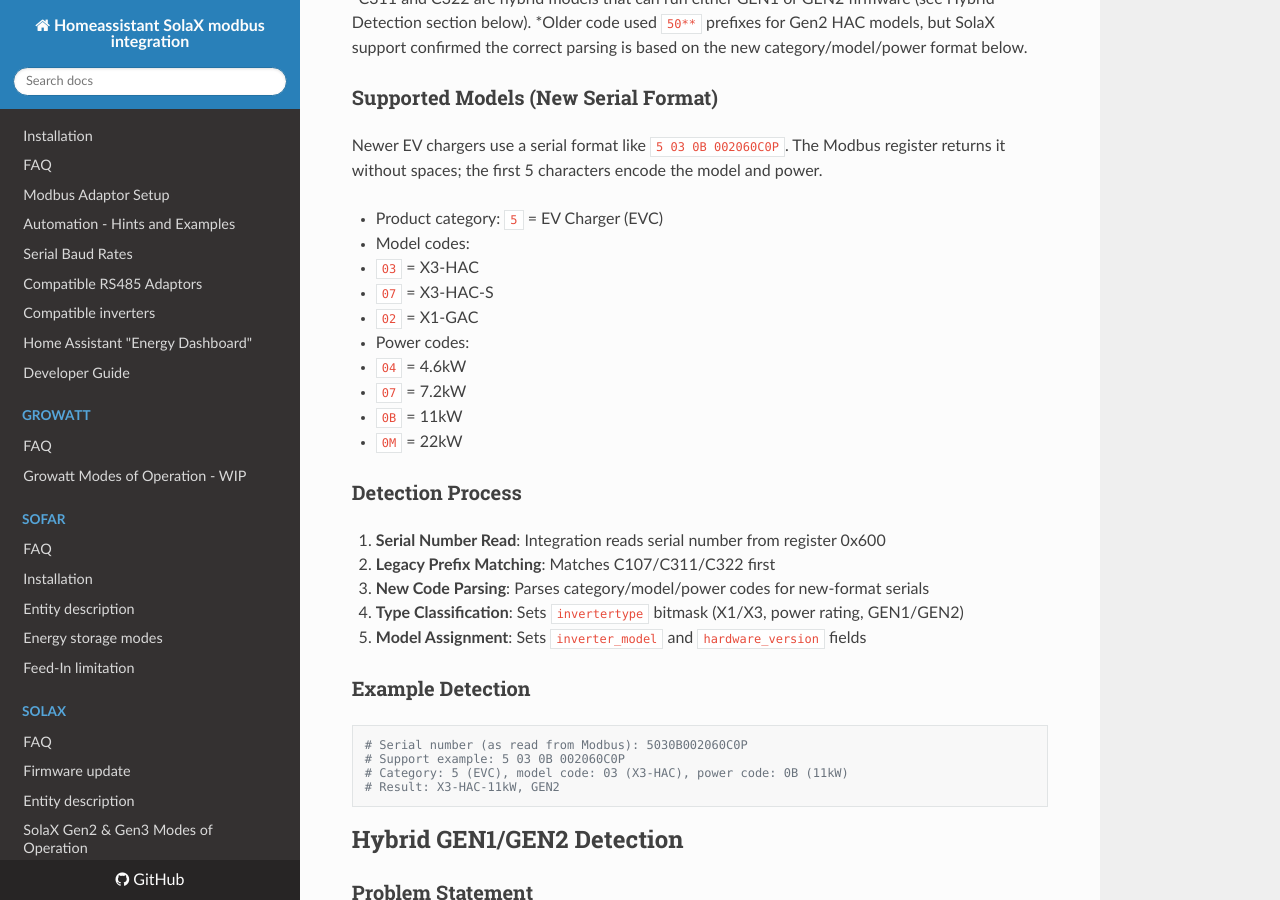
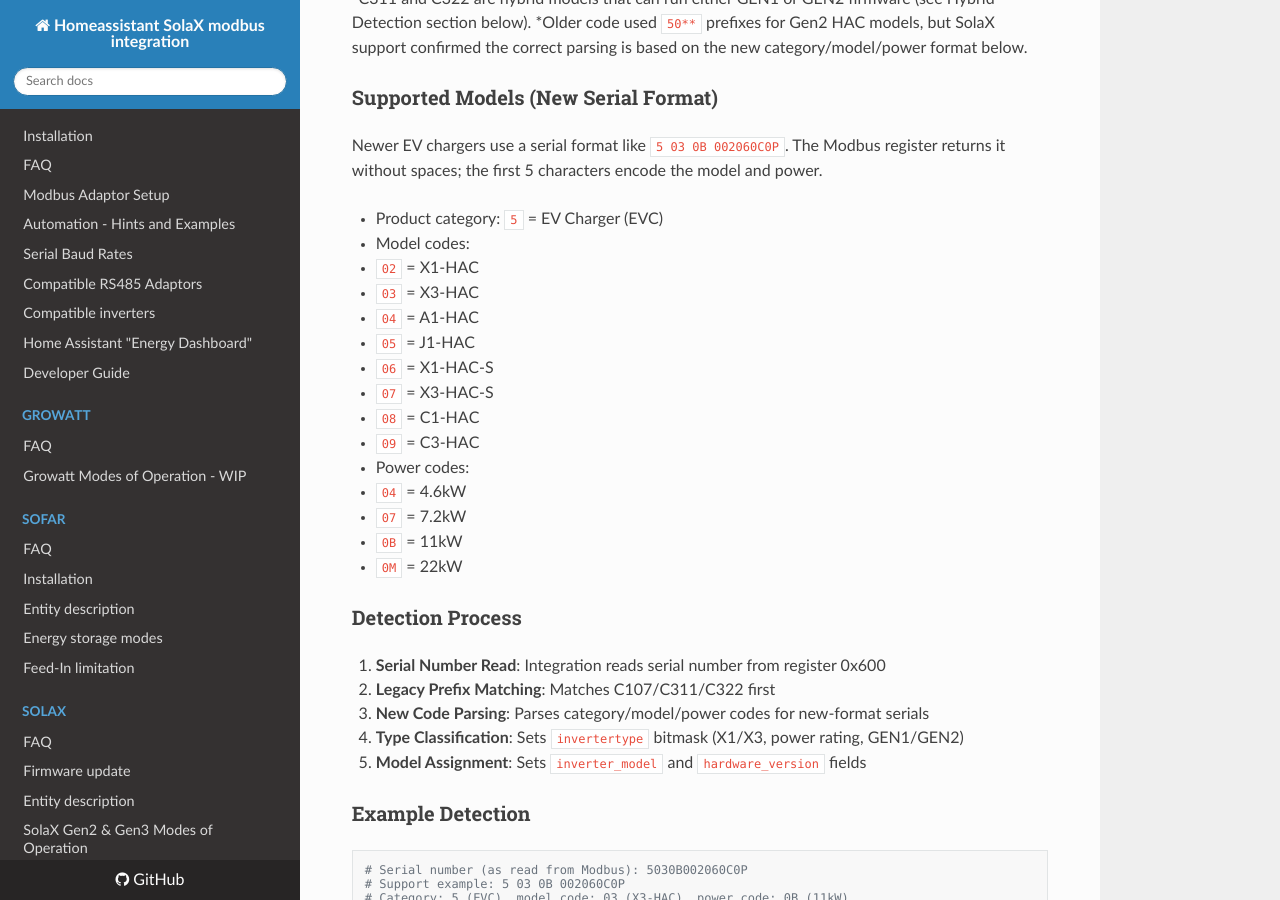
Before and after one commit to wills106/homeassistant-solax-modbus, an MkDocs documentation site: the page built from docs/solax-ev-charger-operation.md, in a window 1280 px wide and 900 px high, scrolled down 789 px. Built offline with MkDocs 1.6.1, drawn with Linux system fonts in a browser that asks for light colours; nearby versions of some CDN libraries.

Commit message:
Add remaining SolaX HAC model codes for serial parsing

```diff
--- a/docs/solax-ev-charger-operation.md
+++ b/docs/solax-ev-charger-operation.md
@@ -29,9 +29,15 @@
 
 - Product category: `5` = EV Charger (EVC)
 - Model codes:
+  - `02` = X1-HAC
   - `03` = X3-HAC
+  - `04` = A1-HAC
+  - `05` = J1-HAC
+  - `06` = X1-HAC-S
   - `07` = X3-HAC-S
-  - `02` = X1-GAC
+  - `08` = C1-HAC
+  - `09` = C3-HAC
+
 - Power codes:
   - `04` = 4.6kW
   - `07` = 7.2kW
```
Also changed, not shown: 1 other file.
